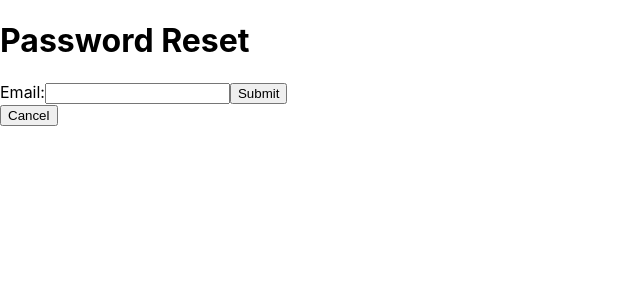
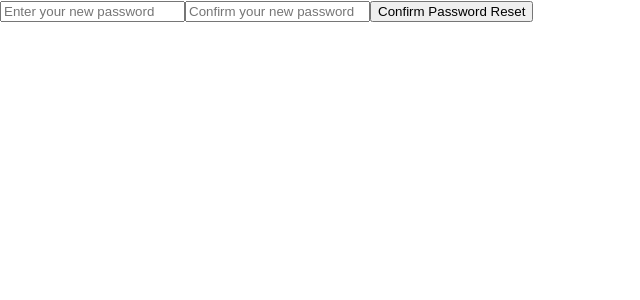
Before and after one commit to sanchezbazan/FE-cosmicboards, a React (Create React App) app: page /account/password/reset/confirm/1/1 in a window 1280 px wide. Shown: the top 300 px of the page, without its empty margins (0-640 px from the left). Built offline with nearby package versions, Linux system fonts and the light colour scheme.

Commit message:
setting up basic apis

```diff
--- a/src/App.js
+++ b/src/App.js
@@ -4,8 +4,10 @@ import Home from './Home';
 import RegistrationForm from './registration';
 import Login from './login';
 import UserDetail from './userDetail';
-import PasswordReset from './PasswordReset';
-import PasswordConfirm from './PasswordConfirm';
+import PasswordResetRequest from './PasswordResetRequest';
+import PasswordResetConfirm from './PasswordConfirm';
+import EmailVerification from './EmailVerification';
+
 const App = () => {
   return (
     <Router>
@@ -13,9 +15,17 @@ const App = () => {
         <Route exact path="/" component={Home} />
         <Route exact path="/account/registration/" component={RegistrationForm} />
         <Route exact path="/account/login/" component={Login} />
-        <Route path="/account/overview/" component={UserDetail} />
-        <Route path="/account/password/reset/" component={PasswordReset} />
-        <Route path="/account/password/confirm/" component={PasswordConfirm} />
+        <Route path="/portal/overview/" component={UserDetail} />
+
+        <Route exact path="/account/password/reset/" component={PasswordResetRequest} />
+      <Route
+        path="/account/password/reset/confirm/:uid/:token"
+        render={({ match }) =>
+          <PasswordResetConfirm uid={match.params.uid} token={match.params.token} />
+        }
+        />
+        <Route path="/account/registration/verify-email/:key" component={EmailVerification} />
+
       </Switch>
     </Router>
   );
--- /dev/null
+++ b/src/EmailVerification.js
@@ -0,0 +1,32 @@
+import React, { useEffect } from 'react';
+import axios from 'axios';
+import { useParams } from 'react-router-dom';
+
+const EmailVerification = () => {
+  const { key } = useParams();
+
+  useEffect(() => {
+    const verifyEmail = async () => {
+      try {
+        const response = await axios.post('http://localhost:8000/account/registration/verify-email/', {
+          key
+        });
+        // handle successful email verification
+        alert('Email verification successful!');
+      } catch (error) {
+        // handle error during email verification
+        console.error('Email verification failed', error);
+      }
+    };
+
+    verifyEmail();
+  }, [key]);
+
+  return (
+    <div>
+      <h1>Verifying Email...</h1>
+    </div>
+  );
+};
+
+export default EmailVerification;
--- a/src/PasswordConfirm.js
+++ b/src/PasswordConfirm.js
@@ -1,67 +1,42 @@
 import React, { useState } from 'react';
 import axios from 'axios';
-import { useLocation } from 'react-router-dom';
 
-function useQuery() {
-  return new URLSearchParams(useLocation().search);
-}
-
-const PasswordConfirm = () => {
-  const query = useQuery();
-  const uid = query.get('uid');
-  const token = query.get('token');
-
-  const [password1, setPassword1] = useState("");
-  const [password2, setPassword2] = useState("");
-  const [message, setMessage] = useState("");
-
-  const handlePassword1Change = (event) => {
-    setPassword1(event.target.value);
-  };
-
-  const handlePassword2Change = (event) => {
-    setPassword2(event.target.value);
-  };
+function PasswordResetConfirm({ uid, token }) {
+  const [password, setPassword] = useState('');
+  const [confirmPassword, setConfirmPassword] = useState('');
 
   const handleSubmit = async (event) => {
     event.preventDefault();
-
-    if (password1 !== password2) {
-      setMessage("Passwords do not match");
-      return;
-    }
-
     try {
-      await axios.post('http://localhost:8000/account/password/reset/confirm/', {
+      const response = await axios.post('http://localhost:8000/account/password/reset/confirm/', {
+        new_password1: password,
+        new_password2: confirmPassword,
         uid,
         token,
-        new_password1: password1,
-        new_password2: password2,
       });
-      setMessage("Password successfully reset");
+      console.log(response.data);
     } catch (error) {
       console.error(error);
-      setMessage("An error occurred");
     }
   };
 
   return (
-    <div>
-      <h1>Reset Password</h1>
-      <form onSubmit={handleSubmit}>
-        <label>
-          New Password:
-          <input type="password" name="password1" value={password1} onChange={handlePassword1Change} required />
-        </label>
-        <label>
-          Confirm New Password:
-          <input type="password" name="password2" value={password2} onChange={handlePassword2Change} required />
-        </label>
-        <button type="submit">Submit</button>
-      </form>
-      <p>{message}</p>
-    </div>
+    <form onSubmit={handleSubmit}>
+      <input
+        type="password"
+        value={password}
+        onChange={(e) => setPassword(e.target.value)}
+        placeholder="Enter your new password"
+      />
+      <input
+        type="password"
+        value={confirmPassword}
+        onChange={(e) => setConfirmPassword(e.target.value)}
+        placeholder="Confirm your new password"
+      />
+      <button type="submit">Confirm Password Reset</button>
+    </form>
   );
-};
+}
 
-export default PasswordConfirm;
+export default PasswordResetConfirm;
--- a/src/PasswordReset.js
+++ /dev/null
@@ -1,52 +0,0 @@
-// PasswordReset.js
-import React, { useState } from 'react';
-import axios from 'axios';
-import { useHistory } from 'react-router-dom'; // import useHistory
-
-const PasswordReset = () => {
-  const [email, setEmail] = useState("");
-  const [message, setMessage] = useState("");
-
-  let history = useHistory(); // initialize useHistory
-
-  const handleInputChange = (event) => {
-    setEmail(event.target.value);
-  };
-
-  const handleFormSubmit = async (event) => {
-    event.preventDefault();
-
-    const headers = {
-      'Content-Type': 'application/json',
-    };
-
-    try {
-      await axios.post('http://localhost:8000/account/password/reset/', { email }, { headers });
-      setMessage("Password reset email has been sent, please check your email");
-    } catch (error) {
-      console.error("An error occurred during password reset.", error);
-      setMessage("An error occurred, please try again.");
-    }
-  };
-
-  const handleCancelClick = () => {
-    history.push('/'); // Go back to home page
-  };
-
-  return (
-    <div>
-      <h1>Password Reset</h1>
-      <form onSubmit={handleFormSubmit}>
-        <label>
-          Email:
-          <input type="text" name="email" value={email} onChange={handleInputChange} />
-        </label>
-        <button type="submit">Submit</button>
-      </form>
-      <button onClick={handleCancelClick}>Cancel</button> {/* Add a cancel button */}
-      <p>{message}</p>
-    </div>
-  );
-};
-
-export default PasswordReset;
--- /dev/null
+++ b/src/PasswordResetRequest.js
@@ -0,0 +1,30 @@
+import React, { useState } from 'react';
+import axios from 'axios';
+
+function PasswordResetRequest() {
+  const [email, setEmail] = useState('');
+
+  const handleSubmit = async (event) => {
+    event.preventDefault();
+    try {
+      const response = await axios.post('http://localhost:8000/account/password/reset/', { email });
+      console.log(response.data);
+    } catch (error) {
+      console.error(error);
+    }
+  };
+
+  return (
+    <form onSubmit={handleSubmit}>
+      <input
+        type="email"
+        value={email}
+        onChange={(e) => setEmail(e.target.value)}
+        placeholder="Enter your email"
+      />
+      <button type="submit">Reset Password</button>
+    </form>
+  );
+}
+
+export default PasswordResetRequest;
--- a/src/login.js
+++ b/src/login.js
@@ -14,6 +14,7 @@ const Login = () => {
     try {
       const response = await axios.post('http://localhost:8000/account/login/', {
         username,
+
         password,
       });
 
@@ -23,7 +24,7 @@ const Login = () => {
 
       // After successful login, you can navigate to the UserDetail page
       // replace 'userId' with the actual user id from the login response
-      history.push(`/account/overview`);
+      history.push(`/portal/overview`);
     } catch (error) {
       console.error("An error occurred during login.", error);
       alert('An error occurred. Please check your credentials and try again.');
--- a/src/userDetail.js
+++ b/src/userDetail.js
@@ -18,7 +18,7 @@ const UserDetail = () => {
       };
 
       try {
-        const response = await axios.get('http://localhost:8000/account/overview/', { headers });
+        const response = await axios.get(`http://localhost:8000/portal/overview/`,{ headers });
         setUser(response.data[0]);
         setEditedUser(response.data[0]);
       } catch (error) {
@@ -45,7 +45,7 @@ const UserDetail = () => {
       'Authorization': `Token ${token}`
     };
     try {
-      const response = await axios.patch(`http://localhost:8000/account/overview/${user.id}/`, editedUser, { headers });
+      const response = await axios.patch(`http://localhost:8000/portal/overview/${user.id}/`, editedUser, { headers });
       setUser(response.data);
       setEditing(false);
     } catch (error) {
@@ -72,8 +72,7 @@ const UserDetail = () => {
   };
 
   if (!user) {
-    history.push("/account/login");
-    return null;
+    return <div>Loading...</div>;
   }
 
   if (editing) {
```
